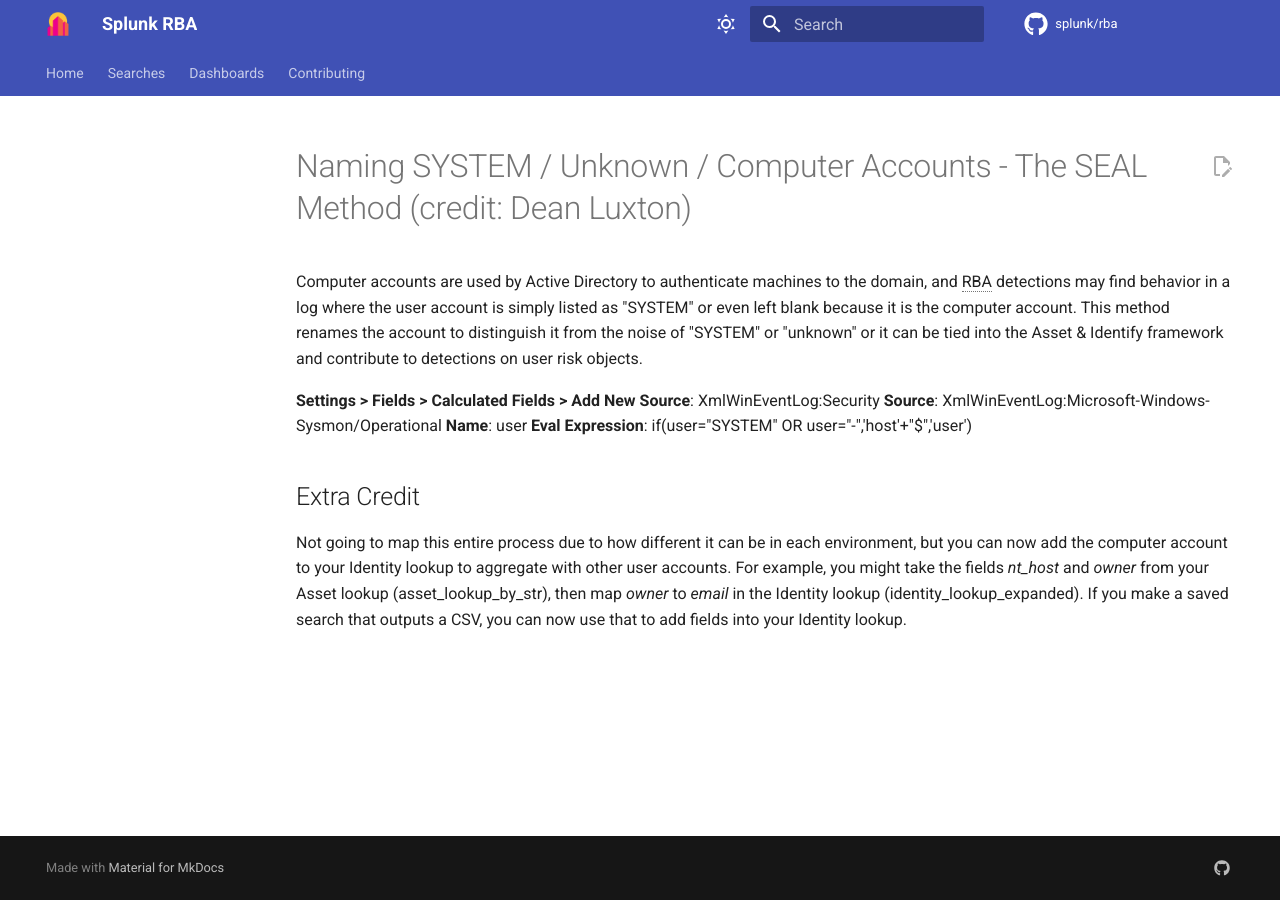
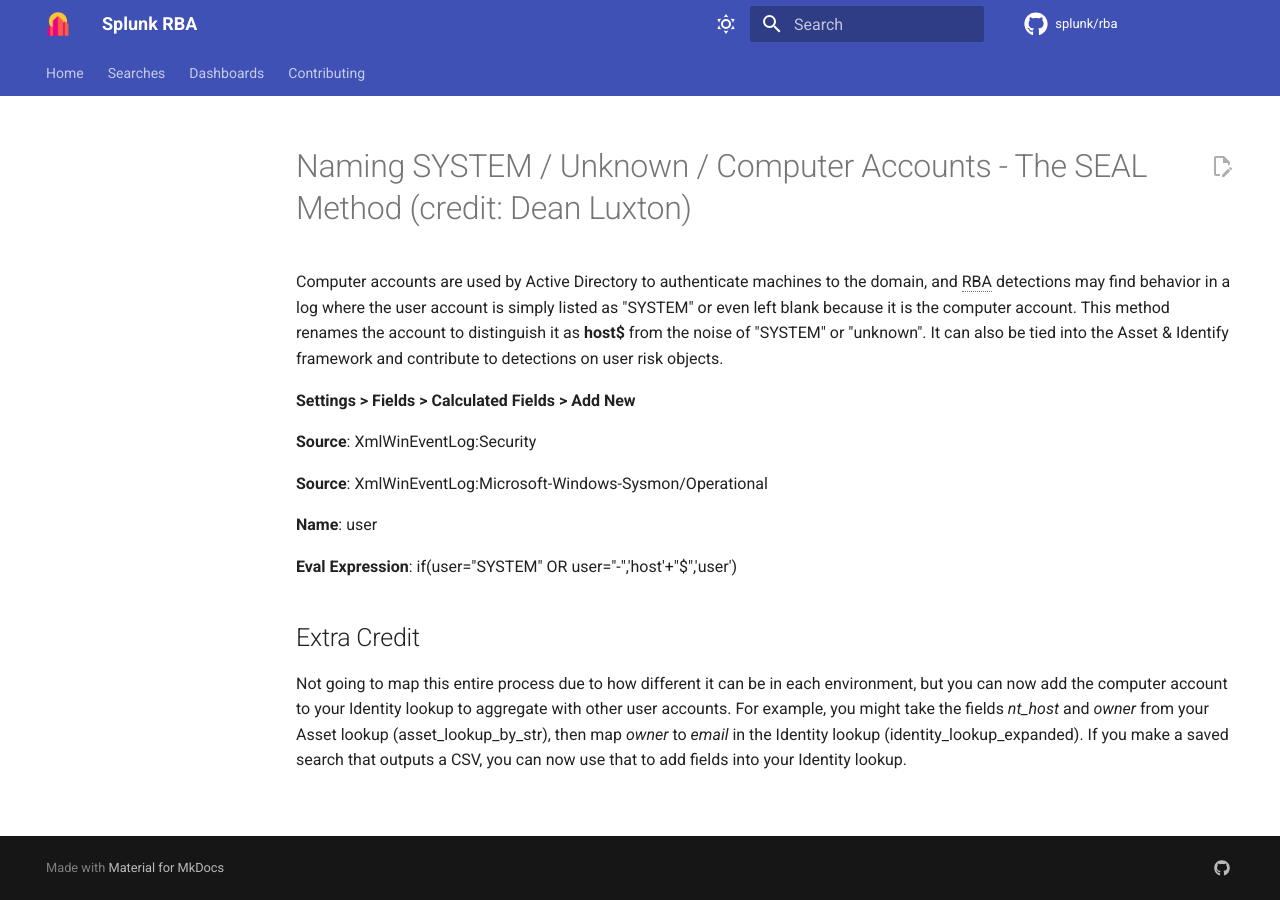
Before and after one commit to splunk/rba, an MkDocs documentation site: the page built from docs/searches/naming_system_unknown_computer_accounts.md, in a window 1280 px wide. Built offline with MkDocs 1.6.1 and Material for MkDocs 9.7.7, drawn with Linux system fonts in a browser that asks for light colours; comment, search, counter and statistics services are not loaded.

Commit message:
Update naming_system_unknown_computer_accounts.md

```diff
--- a/docs/searches/naming_system_unknown_computer_accounts.md
+++ b/docs/searches/naming_system_unknown_computer_accounts.md
@@ -1,11 +1,15 @@
 # Naming SYSTEM / Unknown / Computer Accounts - The SEAL Method (credit: Dean Luxton)
 
-Computer accounts are used by Active Directory to authenticate machines to the domain, and RBA detections may find behavior in a log where the user account is simply listed as "SYSTEM" or even left blank because it is the computer account. This method renames the account to distinguish it from the noise of "SYSTEM" or "unknown" or it can be tied into the Asset & Identify framework and contribute to detections on user risk objects.
+Computer accounts are used by Active Directory to authenticate machines to the domain, and RBA detections may find behavior in a log where the user account is simply listed as "SYSTEM" or even left blank because it is the computer account. This method renames the account to distinguish it as **host$** from the noise of "SYSTEM" or "unknown". It can also be tied into the Asset & Identify framework and contribute to detections on user risk objects.
 
 **Settings > Fields > Calculated Fields > Add New**
+
 **Source**: XmlWinEventLog:Security
+
 **Source**: XmlWinEventLog:Microsoft-Windows-Sysmon/Operational
+
 **Name**: user
+
 **Eval Expression**: if(user="SYSTEM" OR user="-",'host'+"$",'user')
 
 ## Extra Credit
```
